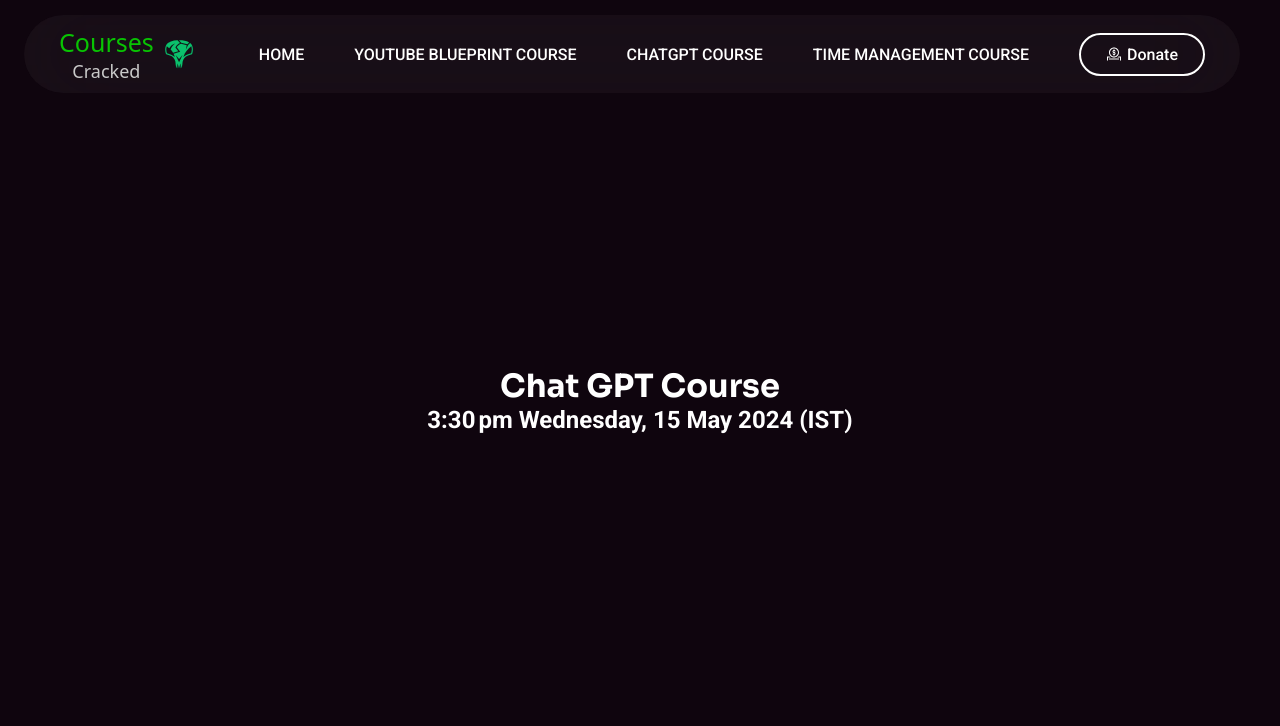
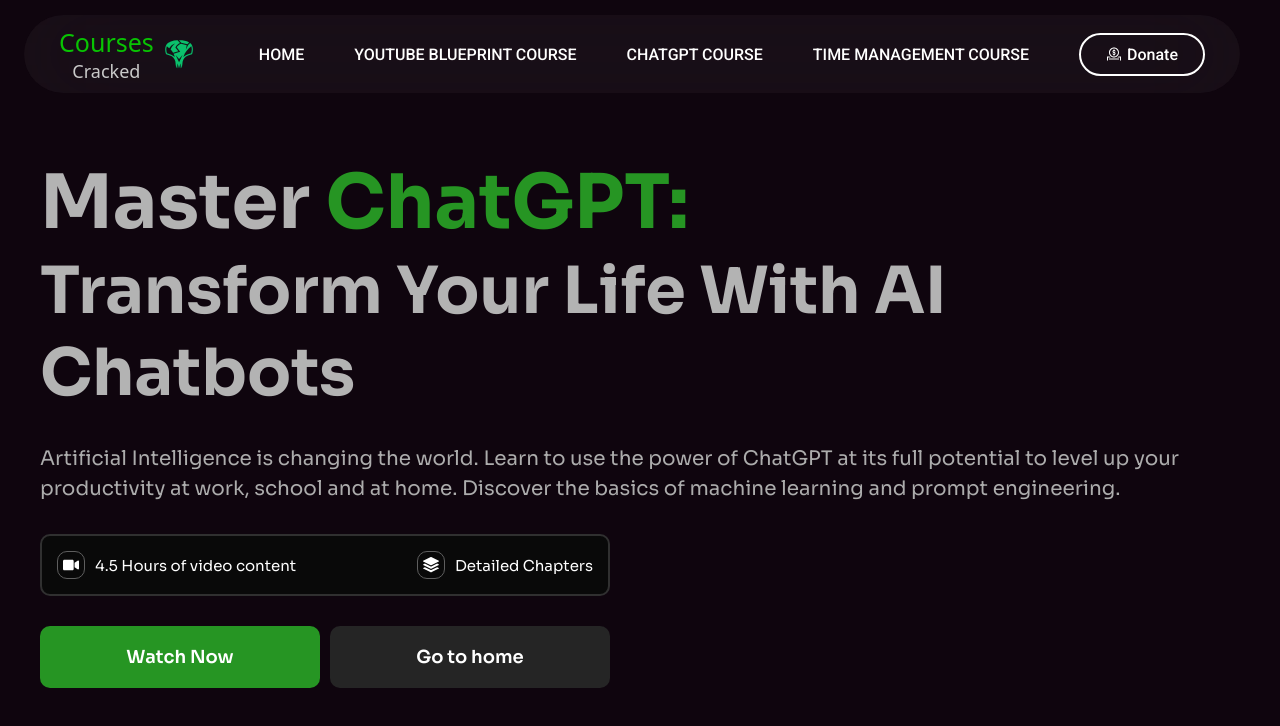
Before and after one commit to basitabdullah/courses-cracked, a React (Vite) app: page /chatgtp in a window 1280 px wide. Shown: the top 726 px of the page. Built offline with nearby package versions, Linux system fonts and the light colour scheme; a web font is replaced by a local one.

Commit message:
Yt Vids Added

```diff
--- a/src/components/Footer/Footer.jsx
+++ b/src/components/Footer/Footer.jsx
@@ -14,7 +14,7 @@
             <img src="/cracked-alien-skull-svgrepo-com.svg" alt="" />
           </div>
           <p>
-            At Courses Cracked, you can access all the paid courses of Dhruv
+            At Courses Cracked, you can access all the courses of Dhruv
             Rathee Academy, you can gain practical knowledge and learn
             real-world skills that will help you transform your life at work,
             school and home.
--- a/src/components/Video/Video.jsx
+++ b/src/components/Video/Video.jsx
@@ -4,6 +4,7 @@
 import { Link } from "react-router-dom";
 import { IoChevronBackOutline } from "react-icons/io5";
 import { FaDonate } from "react-icons/fa";
+import poster from "../../assets/poster.png"
 const Video = (props) => {
   const { btnData, textData } = props;
   console.log(textData);
@@ -34,7 +35,7 @@
             controlsList="nodownload"
             autoPlay={true}
             preload="metadata"
-            poster="src\assets\poster.png"
+            poster={poster}
             onCanPlay={() => {
               const video = document.getElementById("video");
               video.play();
--- a/src/pages/Chatgtp/Chatgtp.jsx
+++ b/src/pages/Chatgtp/Chatgtp.jsx
@@ -1,16 +1,76 @@
+import "./Chatgtp.scss"
+import Video from "../../components/Video/Video";
 import Navbar from "../../components/Navbar/Navbar";
-import "./Chatgtp.scss"
+import { storage } from "../../firebase";
+import { ref } from "firebase/storage";
+import { Link } from "react-router-dom";
+import { useState } from "react";
+import { FaVideo } from "react-icons/fa";
+import { BsStack } from "react-icons/bs";
+const Youtube = () => {
+  const [active, setActive] = useState(false);
+  const vid1Ref = ref(storage, "/youtube-bluePrint/1 Welcome Video.mp4");
 
-const Chatgtp = () => {
+  const textData = [
+    {
+      title: "Master ChatGPT: Transform Your Life With AI Chatbots",
+    },
+    {
+      desc: "Artificial Intelligence is changing the world. Learn to use the power of ChatGPT at its full potential to level up your productivity at work, school and at home. Discover the basics of machine learning and prompt engineering.",
+    },
+  ];
+  const btnData = [
+    {
+      name: "Welcome",
+      ref: vid1Ref,
+      id: "1",
+    },
+
+  ];
   return (
-    <div className="chatgtp">
+    <div className="youtube">
       <Navbar />
-      <div className="chatgtpContainer">
-        <h1>Chat GPT Course</h1>
-        <h2>3:30 pm Wednesday, 15 May 2024 (IST)</h2>
+      <div className="youtubeContainer">
+        {active ? (
+          <Video btnData={btnData} textData={textData} />
+        ) : (
+          <>
+            <div className="title">
+              <h1 className="first gpt">
+                Master <span>ChatGPT:</span>
+              </h1>
+              <h1 className="second">Transform Your Life With AI Chatbots</h1>
+            </div>
+            <p>
+              Artificial Intelligence is changing the world. Learn to use the
+              power of ChatGPT at its full potential to level up your
+              productivity at work, school and at home. Discover the basics of
+              machine learning and prompt engineering.
+            </p>
+            <div className="chapters">
+              <div className="chap">
+                <div className="icon">
+                  <FaVideo />
+                </div>
+                <span>4.5 Hours of video content</span>
+              </div>
+
+              <div className="chap">
+                <div className="icon">
+                  <BsStack />
+                </div>
+                <span>Detailed Chapters</span>
+              </div>
+            </div>
+            <div className="buttons">
+              <button className="watchBtn gpt" onClick={() => setActive(true)}>Watch Now</button>
+              <Link to="/">Go to home</Link>
+            </div>
+          </>
+        )}
       </div>
     </div>
   );
-}
+};
 
-export default Chatgtp
+export default Youtube;
--- a/src/pages/Home/Home.jsx
+++ b/src/pages/Home/Home.jsx
@@ -15,7 +15,7 @@
         <div className="explore">
           <h1>LEARN WHAT SCHOOL DOESN’T TEACH YOU</h1>
           <p>
-            At Courses Cracked, you can access all the paid courses of Dhruv
+            At Courses Cracked, you can access all the courses of Dhruv
             Rathee Academy, you can gain practical knowledge and learn
             real-world skills that will help you transform your life at work,
             school and home.
--- a/src/pages/Youtube/Youtube.jsx
+++ b/src/pages/Youtube/Youtube.jsx
@@ -34,6 +34,62 @@
     storage,
     "/youtube-bluePrint/13 Perfecting The Audio.mp4"
   );
+  const vid14Ref = ref(
+    storage,
+    "/youtube-bluePrint/14 Comparing The Best And Free Paid Software.mp4"
+  );
+
+  const vid15Ref = ref(
+    storage,
+    "/youtube-bluePrint/15.Fundamental Of Video Editing.mp4"
+  );
+  const vid16Ref = ref(
+    storage,
+    "/youtube-bluePrint/16. The Editor Secret Guide.mp4"
+  );
+  const vid17Ref = ref(
+    storage,
+    "/youtube-bluePrint/17. Edit With Me Vlog_Edit Walkthrough.mp4"
+  );
+  const vid18Ref = ref(
+    storage,
+    "/youtube-bluePrint/18. Choosing your platform.mp4"
+  );
+  const vid19Ref = ref(
+    storage,
+    "/youtube-bluePrint/19. The best publishing time - When to publish.mp4"
+  );
+  const vid20Ref = ref(storage, "/youtube-bluePrint/20 . The CRE formula.mp4");
+
+  const vid21Ref = ref(
+    storage,
+    "/youtube-bluePrint/21 Affiliate Marketing.mp4"
+  );
+  const vid22Ref = ref(
+    storage,
+    "/youtube-bluePrint/22 Brand Deals And Sponsorships.mp4"
+  );
+  const vid23Ref = ref(
+    storage,
+    "/youtube-bluePrint/23 Donations As A Stream Of Income.mp4"
+  );
+  const vid24Ref = ref(
+    storage,
+    "/youtube-bluePrint/24 From Hobby To Career.mp4"
+  );
+  const vid25Ref = ref(
+    storage,
+    "/youtube-bluePrint/25 How To Get Sponsors.mp4"
+  );
+  const vid26Ref = ref(
+    storage,
+    "/youtube-bluePrint/26 THE TOP SECRET _ BEST WAY TO MAKE MONEY.mp4"
+  );
+  const vid27Ref = ref(
+    storage,
+    "/youtube-bluePrint/27 Understanding Adsense And CPM Rates.mp4"
+  );
+
   const textData = [
     {
       title: "The YouTube Blueprint",
@@ -46,67 +102,137 @@
     {
       name: "Welcome",
       ref: vid1Ref,
-      id: "jddhvjffksd",
+      id: "1",
     },
     {
       name: "Quit",
       ref: vid2Ref,
-      id: "dhcgffsdds",
+      id: "2",
     },
     {
       name: "Harsh Truths",
       ref: vid3Ref,
-      id: "dhcgffsvdfdds",
+      id: "3",
     },
     {
       name: "Purpose",
       ref: vid4Ref,
-      id: "vdffffffvdfv",
+      id: "4",
     },
     {
       name: "Niche",
       ref: vid5Ref,
-      id: "brbrtbrbfffrbvdd",
+      id: "5",
     },
     {
       name: "Hook",
       ref: vid6Ref,
-      id: "mhjmygbffffgb",
+      id: "6",
     },
     {
       name: "Script",
       ref: vid7Ref,
-      id: "vfbgbrtbffftrb",
+      id: "7",
     },
     {
       name: "Topics",
       ref: vid8Ref,
-      id: "dhcgsbrgbrdtdffffds",
+      id: "8",
     },
     {
       name: "Dynamics Of Shooting Videos",
       ref: vid9Ref,
-      id: "sssssdddsddddd",
+      id: "9",
     },
     {
       name: "Basics Of Filming Techniques",
       ref: vid10Ref,
-      id: "dhcgsbrgdscsdbdddrtdds",
+      id: "10",
     },
     {
       name: "Organising Your Footage",
       ref: vid11Ref,
-      id: "dhcgsbrgddbrtghhhffdddds",
+      id: "11",
     },
     {
-      name: "Perfecting The Audio",
+      name: "Matering The Lighting",
       ref: vid12Ref,
-      id: "dhcgsbfdfdghddddmmjrgbrtdds",
+      id: "12",
     },
     {
       name: "Perfecting The Audio",
       ref: vid13Ref,
-      id: "dhcgsbrgbrtdds",
+      id: "13",
+    },
+    {
+      name: "Paid And Free Software",
+      ref: vid14Ref,
+      id: "14",
+    },
+    {
+      name: "Video Editing Fundamentals",
+      ref: vid15Ref,
+      id: "15",
+    },
+    {
+      name: "The Editor Secret Guide",
+      ref: vid16Ref,
+      id: "16",
+    },
+    {
+      name: "Edit With Me",
+      ref: vid17Ref,
+      id: "17",
+    },
+    {
+      name: "Choosing Your Platform",
+      ref: vid18Ref,
+      id: "18",
+    },
+    {
+      name: "The Best Publishing Time",
+      ref: vid19Ref,
+      id: "19",
+    },
+    {
+      name: "The CRE Formula",
+      ref: vid20Ref,
+      id: "20",
+    },
+    {
+      name: "Affiliate Marketing",
+      ref: vid21Ref,
+      id: "21",
+    },
+    {
+      name: "Brand Deals And Sponsorships",
+      ref: vid22Ref,
+      id: "22",
+    },
+    {
+      name: "Donations As A Stream Of Income",
+      ref: vid23Ref,
+      id: "23",
+    },
+    {
+      name: "From Hobby To Career",
+      ref: vid24Ref,
+      id: "24",
+    },
+    {
+      name: "How To Get Sponsors",
+      ref: vid25Ref,
+      id: "25",
+    },
+    {
+      name: "THE TOP SECRET",
+      ref: vid26Ref,
+      id: "26",
+    },
+    {
+      name: "Understanding Adsense And CPM Rates",
+      ref: vid27Ref,
+      id: "27",
     },
   ];
   return (
@@ -146,7 +272,9 @@
               </div>
             </div>
             <div className="buttons">
-              <button onClick={() => setActive(true)}>Watch Now</button>
+              <button className="watchBtn" onClick={() => setActive(true)}>
+                Watch Now
+              </button>
               <Link to="/">Go to home</Link>
             </div>
           </>
--- a/src/pages/Youtube/Youtube.scss
+++ b/src/pages/Youtube/Youtube.scss
@@ -19,7 +19,15 @@
       .first {
         font-size: 75px;
         font-family: sora;
-        color: #c60108;
+        color: #da0007;
+        &.gpt {
+          color: rgb(179, 179, 179);
+        }
+        span {
+          color: #269523;
+          font-size: 75px;
+          font-family: sora;
+        }
       }
 
       .second {
@@ -69,7 +77,7 @@
       width: 50%;
       display: flex;
       gap: 10px;
-      button {
+      .watchBtn {
         width: 50%;
         background-color: #da0007;
         border: none;
@@ -80,6 +88,10 @@
         font-family: sora;
         font-weight: 600;
         cursor: pointer;
+
+        &.gpt {
+          background-color: #269523;
+        }
       }
       a {
         width: 50%;
```
